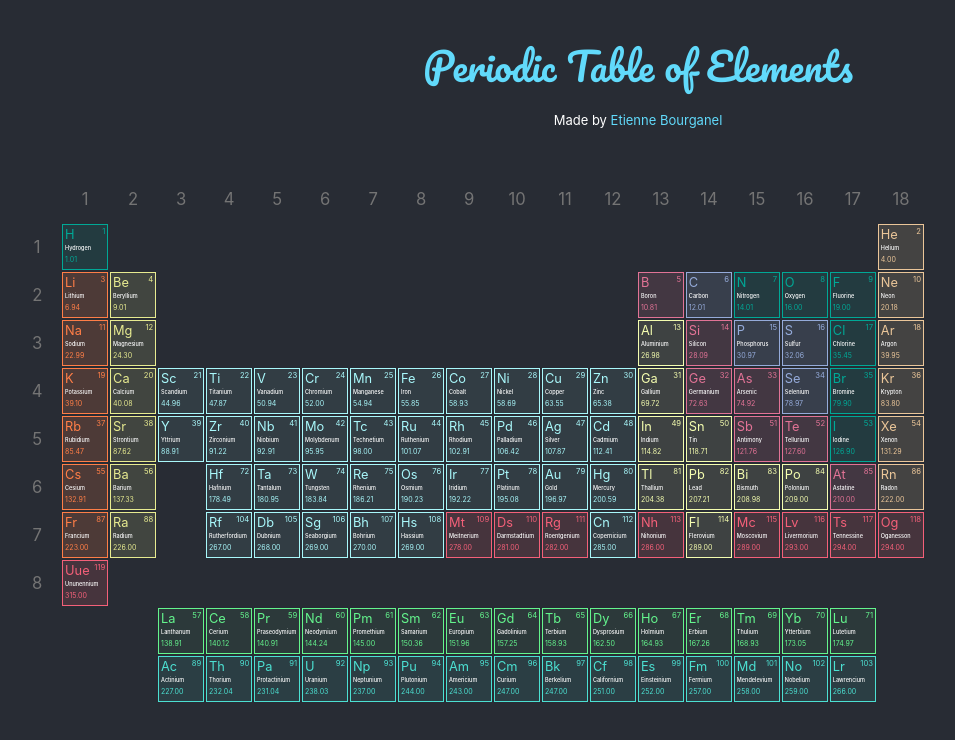
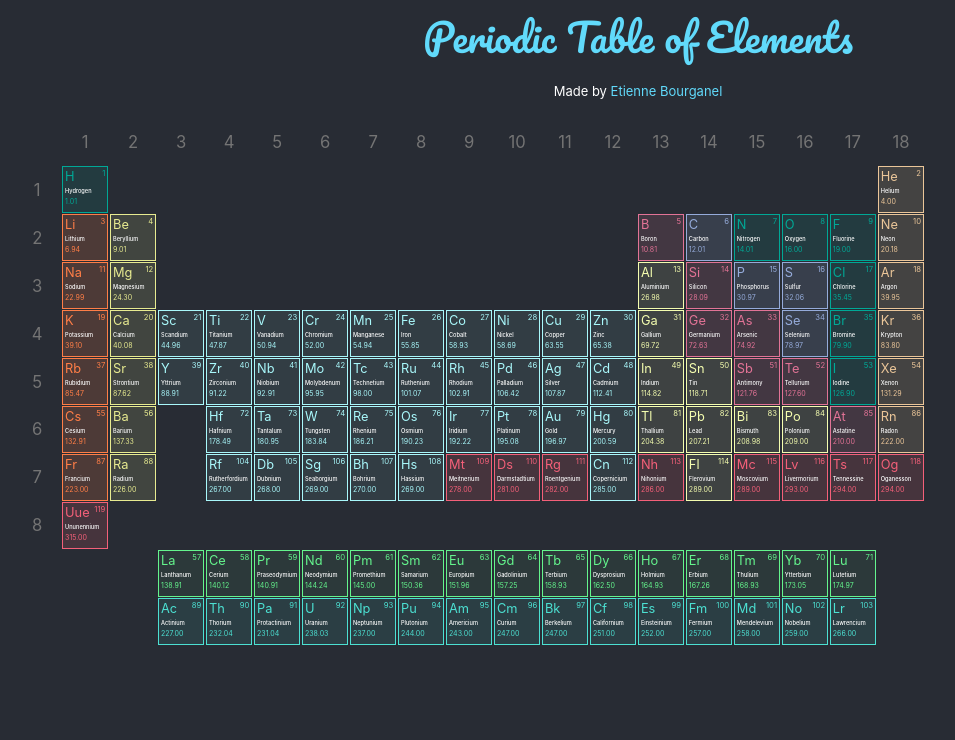
Before and after one commit to etienne-bourganel/periodic_table, a React (Create React App) app: page / in a window 1280 px wide. Shown: the top 740 px of the page, without its empty margins (2-957 px from the left). Built offline with nearby package versions, Linux system fonts and the light colour scheme.

Commit message:
Change layout to fit for wide screens resolution

```diff
--- a/src/components/AppHeader/index.css
+++ b/src/components/AppHeader/index.css
@@ -4,7 +4,7 @@
   display: flex;
   flex-direction: column;
   font-size: calc(10px + 2vmin);
-  height: 20vh;
+  height: 8vw;
   justify-content: center;
   text-align: center;
 }
--- a/src/components/ElementCell/index.css
+++ b/src/components/ElementCell/index.css
@@ -24,7 +24,7 @@
   color: #fff;
   font-weight: 500;
   grid-area: elmtName;
-  font-size: 0.43vw;
+  font-size: 0.44vw;
 }
 
 .elmtInfo {
--- a/src/components/PeriodGroupCell/index.js
+++ b/src/components/PeriodGroupCell/index.js
@@ -10,16 +10,14 @@
 }) => {
   const handleMouseOver = () => {
     sendPeriodOrGroupCoordinates()
-    sendInfoToInfoBox()
   }
 
   const handleMouseout = () => {
     resetPeriodOrGroupCoordinates()
-    resetInfoToInfoBox()
   }
 
   const handleClick = () => {
-    window.open(elementInfo.source, "_blank")
+    sendInfoToInfoBox()
   }
 
   return (
```
